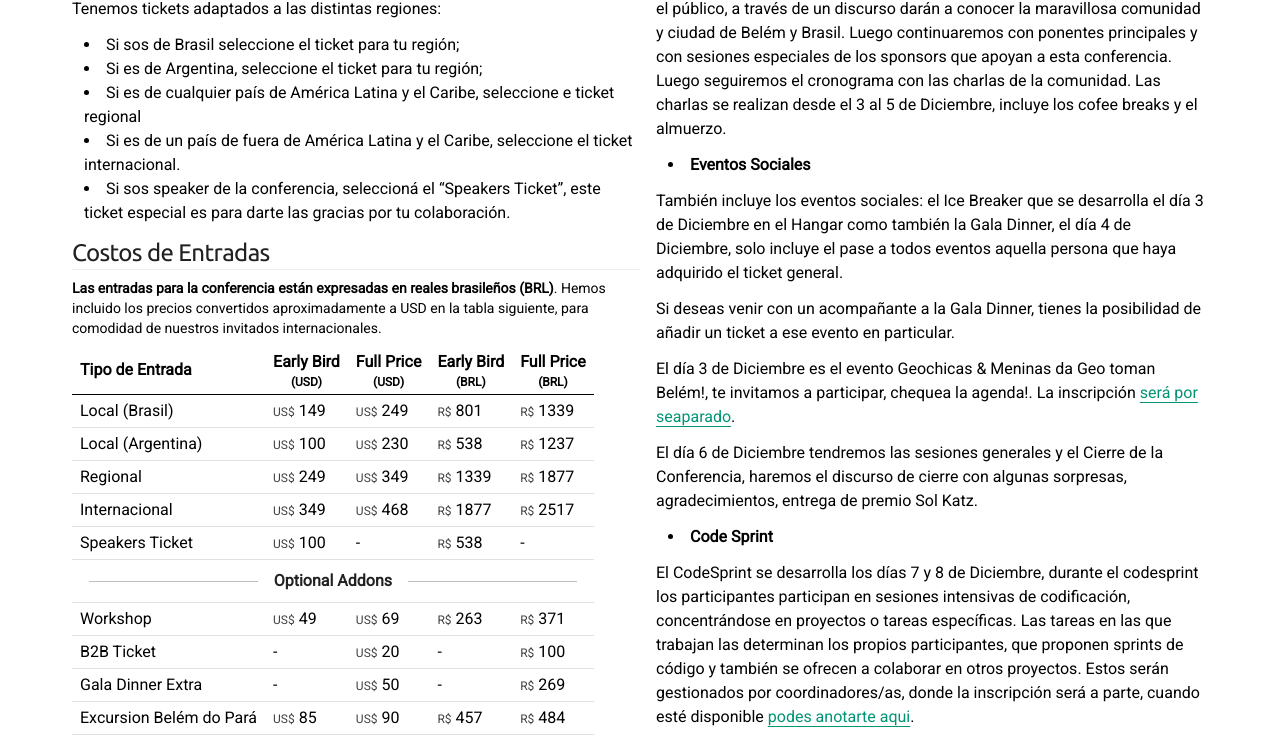
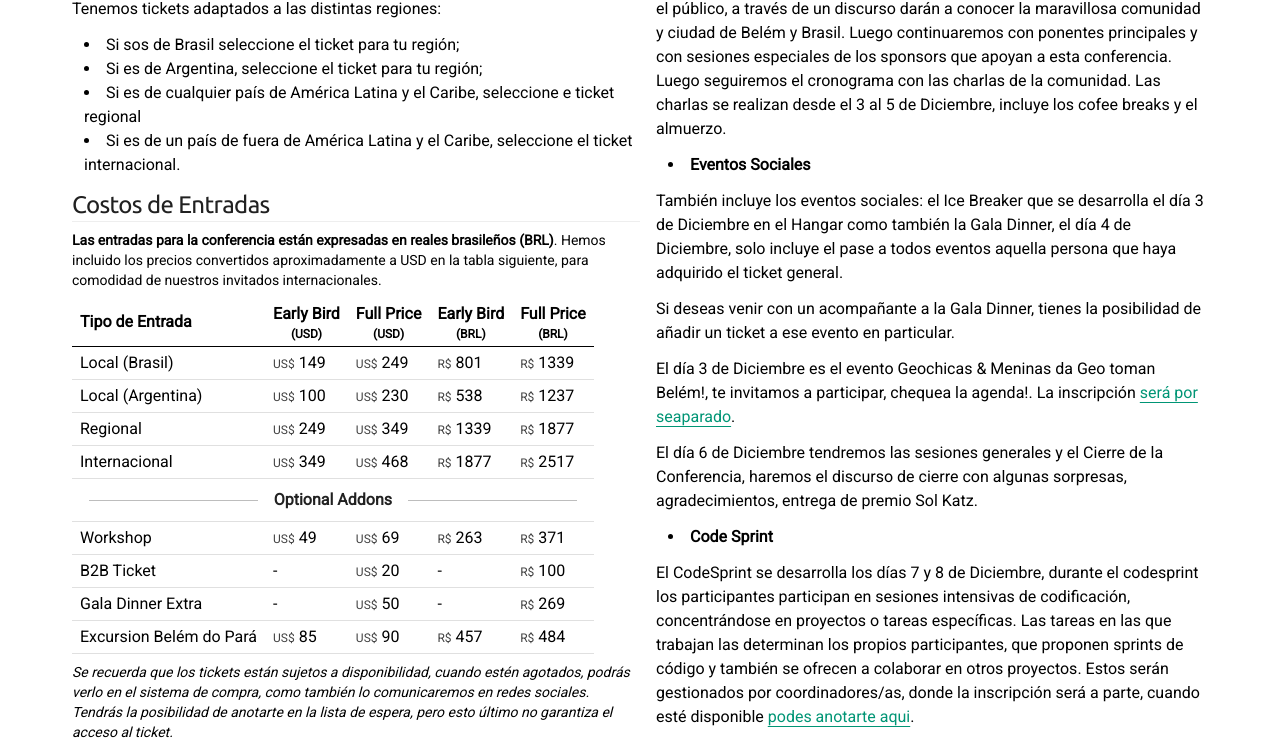
Before and after one commit to FOSS4G-2024-Belem/foss4g-2024-belem.github.io, a Next.js app: page /es/comprar-entrada in a window 1280 px wide. Shown: the part 506-1250 px from the top of the page. Built offline with nearby package versions, Linux system fonts and the light colour scheme.

Commit message:
remove speakers ticket

```diff
--- a/src/components/TicketPricesTable.tsx
+++ b/src/components/TicketPricesTable.tsx
@@ -23,7 +23,6 @@ export default function TicketPricesTable() {
       "B2B Ticket": "B2B Ticket",
       "Gala Dinner Extra": "Gala Dinner Extra",
       "Excursion Belém do Pará": "Excursion Belém do Pará",
-      "Speakers Ticket": "Speakers Ticket",
       "Early Bird": "Early Bird",
       "Full Price": "Full Price"
     },
@@ -37,7 +36,6 @@ export default function TicketPricesTable() {
       "B2B Ticket": "B2B Ticket",
       "Gala Dinner Extra": "Gala Dinner Extra",
       "Excursion Belém do Pará": "Excursion Belém do Pará",
-      "Speakers Ticket": "Speakers Ticket",
       "Early Bird": "Early Bird",
       "Full Price": "Full Price"
     },
@@ -51,7 +49,6 @@ export default function TicketPricesTable() {
       "B2B Ticket": "B2B Ticket",
       "Gala Dinner Extra": "Gala Dinner Extra",
       "Excursion Belém do Pará": "Excursion Belém do Pará",
-      "Speakers Ticket": "Speakers Ticket",
       "Early Bird": "Early Bird",
       "Full Price": "Full Price"
     },
@@ -111,13 +108,6 @@ export default function TicketPricesTable() {
         <td className="px-2 py-1"><BRL v={2517} /></td>
       </tr>
       <tr className="border-b border-gray-300">
-        <td className="px-2 py-1">{i18n["Speakers Ticket"]}</td>
-        <td className="px-2 py-1"><USD v={100} /></td>
-        <td className="px-2 py-1">-</td>
-        <td className="px-2 py-1"><BRL v={538} /></td>
-        <td className="px-2 py-1">-</td>
-      </tr>
-      <tr className="border-b border-gray-300">
         <td colSpan={5}>
           <div className="flex items-center my-2">
             <div className="flex-1 border-gray-400 border-t mx-4"></div>
--- a/src/pages/en/buy-tickets.mdx
+++ b/src/pages/en/buy-tickets.mdx
@@ -55,7 +55,6 @@ export const metadata = {
     - If you are from Argentina, select the ticket for your region;
     - If you are from any country in Latin America and the Caribbean, select the regional ticket.
     - If you are from a country outside Latin America and the Caribbean, select the international ticket.
-    - If you are a conference speaker, select the "Speakers Ticket", this special ticket is to thank you for your collaboration.
 
     ##### Ticket Costs
     ---
--- a/src/pages/es/comprar-entrada.mdx
+++ b/src/pages/es/comprar-entrada.mdx
@@ -53,7 +53,6 @@ export const metadata = {
     - Si es de Argentina, seleccione el ticket para tu región;
     - Si es de cualquier país de América Latina y el Caribe,  seleccione e ticket regional
     - Si es de un país de fuera de América Latina y el Caribe, seleccione el ticket internacional.
-    - Si sos speaker de la conferencia, seleccioná el “Speakers Ticket”, este ticket especial es para darte las gracias por tu colaboración.
 
     ##### Costos de Entradas
     ---
--- a/src/pages/pt/comprar-ingresso.mdx
+++ b/src/pages/pt/comprar-ingresso.mdx
@@ -54,7 +54,6 @@ export const metadata = {
     - Se você é da Argentina, selecione o ingresso para sua região;
     - Se você for de qualquer país da América Latina e do Caribe, selecione o ingresso regional.
     - Se você for de um país fora da América Latina e do Caribe, selecione o ingresso internacional.
-    - Se você for um palestrante da conferência, selecione o "ticket speakers", esse ingresso especial é para agradecer sua colaboração.
 
 
     ##### Costos de Ingressos
```
